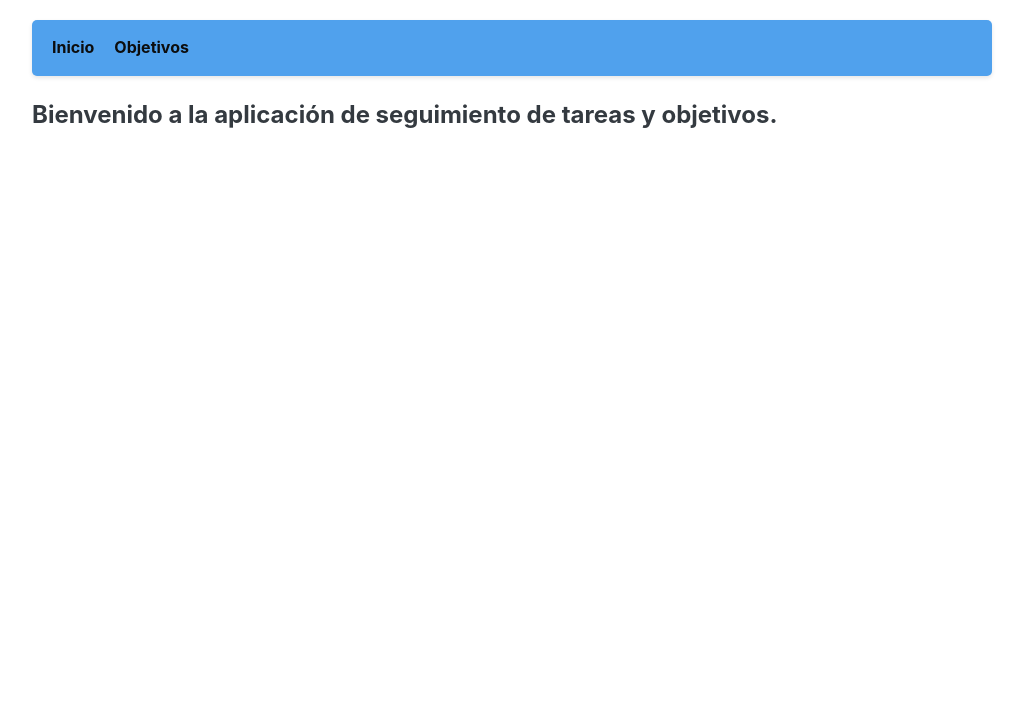
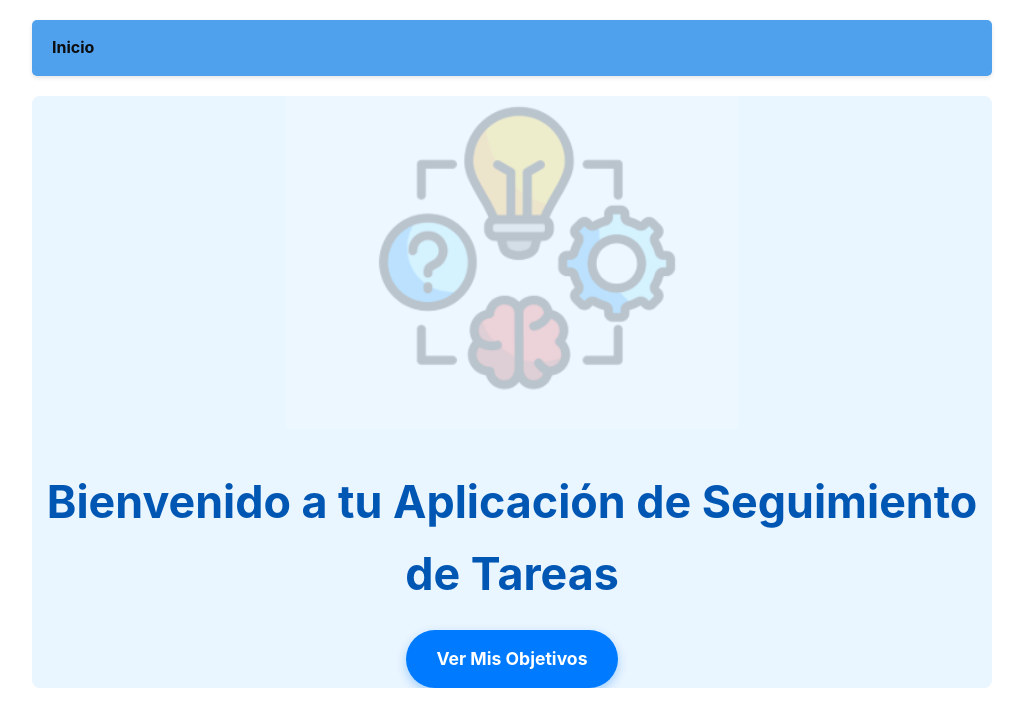
Before and after one commit to diegomty/Proyect-Seguimiento-Tareas, a React (Vite) app in the folder frontend/app-tareas/: page / in a window 1280 px wide. Shown: the top 726 px of the page, without its empty margins (128-1151 px from the left). Built offline with nearby package versions, Linux system fonts and the light colour scheme.

Commit message:
Modificacion en Pagina Principal del Proyecto

```diff
--- a/frontend/app-tareas/src/App.jsx
+++ b/frontend/app-tareas/src/App.jsx
@@ -18,9 +18,6 @@ function App() {
             <li>
               <Link to="/">Inicio</Link>
             </li>
-            <li>
-              <Link to="/objetivos">Objetivos</Link>
-            </li>
           </ul>
         </nav>
 
--- /dev/null
+++ b/frontend/app-tareas/src/pages/HomePage.css
@@ -0,0 +1,94 @@
+.home-container {
+  text-align: center; /
+}
+
+.home-hero {
+  background-color: #e9f5ff;
+  color: #004085;
+  border-radius: 8px;
+  margin-bottom: 40px;
+  position: relative;
+  overflow: hidden;
+}
+
+
+.hero-bg-image {
+  position: center;
+  top: 0;
+  left: 0;
+  width: 47%;
+  height: 100%;
+  object-fit: cover;
+  opacity: 0.2;
+  z-index: 0;
+}
+
+.hero-content {
+  position: relative;
+  z-index: 1;
+}
+
+.home-hero h1 {
+  font-size: 2.8em;
+  margin-bottom: 20px;
+  color: #0056b3;
+}
+
+.home-hero .subtitle {
+  font-size: 1.3em;
+  margin-bottom: 30px;
+  color: #004a99;
+}
+
+.cta-button {
+  display: inline-block;
+  background-color: #007bff;
+  color: white;
+  padding: 15px 30px;
+  font-size: 1.1em;
+  text-decoration: none;
+  border-radius: 50px;
+  font-weight: bold;
+  transition: background-color 0.2s ease-in-out, transform 0.2s ease;
+  box-shadow: 0 4px 10px rgba(0, 123, 255, 0.3);
+}
+
+.cta-button:hover {
+  background-color: #0056b3;
+  transform: translateY(-2px);
+}
+
+.home-features {
+  padding: 40px 20px;
+}
+
+.home-features h2 {
+  font-size: 2em;
+  margin-bottom: 30px;
+  color: #333;
+}
+
+.features-grid {
+  display: grid;
+  grid-template-columns: repeat(auto-fit, minmax(280px, 1fr));
+  gap: 30px;
+}
+
+.feature-item {
+  background-color: #ffffff;
+  padding: 25px;
+  border-radius: 8px;
+  box-shadow: 0 2px 10px rgba(0, 0, 0, 0.08);
+  border-left: 5px solid #007bff;
+}
+
+.feature-item h3 {
+  font-size: 1.4em;
+  color: #007bff;
+  margin-bottom: 10px;
+}
+
+.feature-item p {
+  font-size: 1em;
+  color: #555;
+}
--- a/frontend/app-tareas/src/pages/HomePage.jsx
+++ b/frontend/app-tareas/src/pages/HomePage.jsx
@@ -1,10 +1,24 @@
 import React from 'react';
+import { Link } from 'react-router-dom';
+import './HomePage.css';
+
+import heroImage from '../images/imagen1.png';
 
 function HomePage() {
   return (
-    <div>
-      <h2>Bienvenido a la aplicación de seguimiento de tareas y objetivos.</h2>
-      <p></p>
+    <div className="home-container">
+      <header className="home-hero">
+
+        {heroImage && <img src={heroImage} alt="Productivity background" className="hero-bg-image" />}
+
+
+        <div className="hero-content">
+          <h1>Bienvenido a tu Aplicación de Seguimiento de Tareas</h1>
+          <Link to="/objetivos" className="cta-button">
+            Ver Mis Objetivos
+          </Link>
+        </div>
+      </header>
     </div>
   );
 }
```
Also changed, not shown: frontend/app-tareas/src/images/imagen1.png (added), 1 other file (tests, documents, lock files or other folders).
